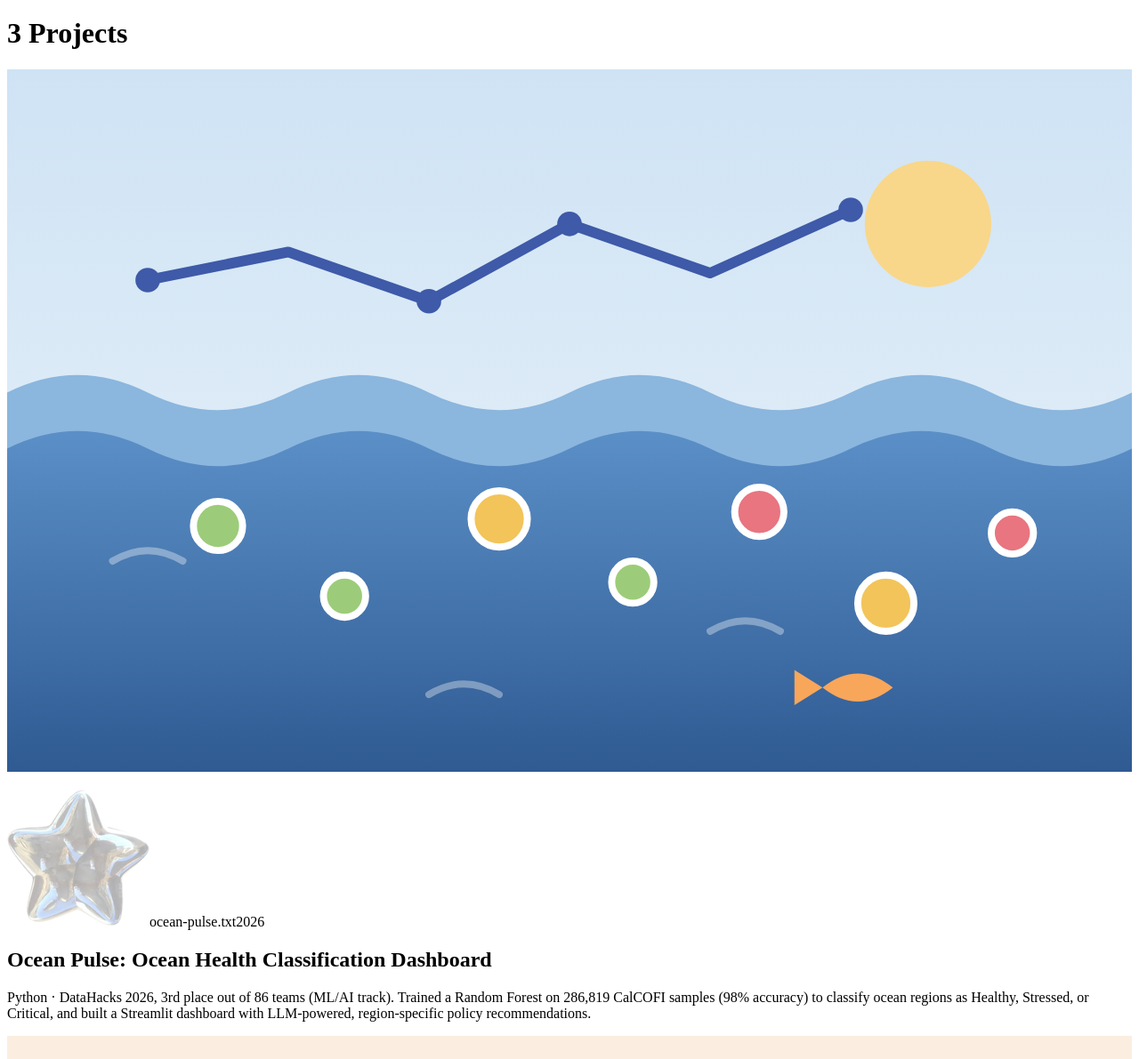
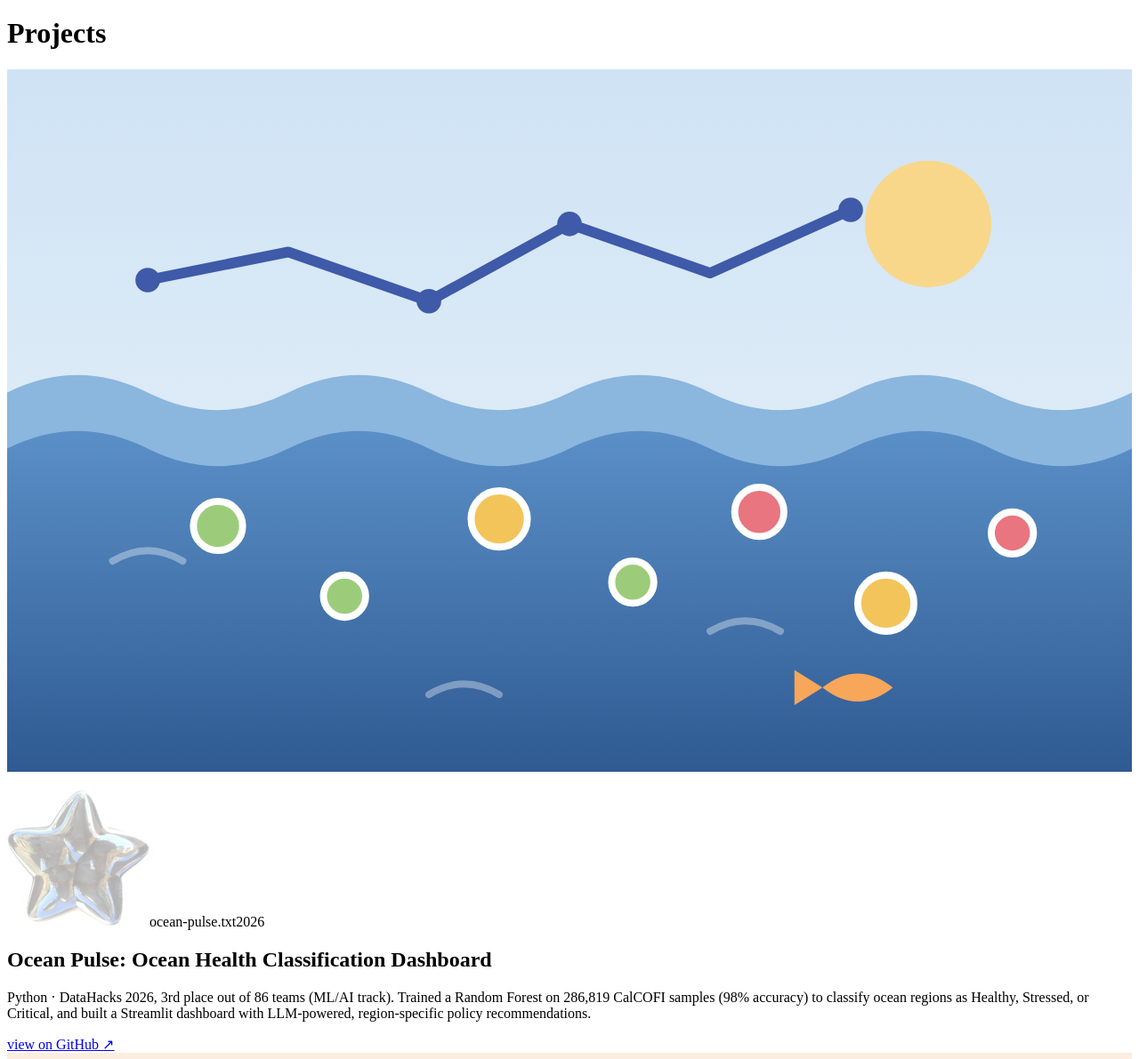
Before and after one commit to chouiie/portfolio, a website with bundled scripts: page projects/index.html in a window 1280 px wide. Shown: the part 289-1480 px from the top of the page at 89% size. Built offline with nearby package versions, Linux system fonts and the light colour scheme.

Commit message:
Add GitHub links and thanks note to projects

```diff
--- a/global.js
+++ b/global.js
@@ -175,6 +175,7 @@ export function renderProjects(projects, containerElement, headingLevel = 'h2')
         <p class="file-name"><img src="${BASE_PATH}images/glass-star.png" alt="">${fileName}<span class="project-year">${project.year ?? ''}</span></p>
         <${headingLevel}>${project.title ?? 'Untitled'}</${headingLevel}>
         <p>${project.description ?? ''}</p>
+        ${project.url ? `<a class="project-link" href="${project.url}" target="_blank">view on GitHub ↗</a>` : ''}
       </div>
     `;
     containerElement.appendChild(article);
--- a/lib/projects.json
+++ b/lib/projects.json
@@ -3,13 +3,15 @@
     "title": "Ocean Pulse: Ocean Health Classification Dashboard",
     "year": "2026",
     "image": "images/projects/ocean-pulse.svg",
-    "description": "Python · DataHacks 2026, 3rd place out of 86 teams (ML/AI track). Trained a Random Forest on 286,819 CalCOFI samples (98% accuracy) to classify ocean regions as Healthy, Stressed, or Critical, and built a Streamlit dashboard with LLM-powered, region-specific policy recommendations."
+    "description": "Python · DataHacks 2026, 3rd place out of 86 teams (ML/AI track). Trained a Random Forest on 286,819 CalCOFI samples (98% accuracy) to classify ocean regions as Healthy, Stressed, or Critical, and built a Streamlit dashboard with LLM-powered, region-specific policy recommendations.",
+    "url": "https://github.com/chouiie/datahacks-2026"
   },
   {
     "title": "Predicting NBA Success from NCAA Performance Metrics",
     "year": "2025",
     "image": "images/projects/nba-success.svg",
-    "description": "Python · Pandas · Regression. Merged 3 data sources into a dataset of 386 drafted players and built an OLS regression model; college Box Plus-Minus was the strongest predictor of NBA impact (β = 0.40, p < 0.001)."
+    "description": "Python · Pandas · Regression. Merged 3 data sources into a dataset of 386 drafted players and built an OLS regression model; college Box Plus-Minus was the strongest predictor of NBA impact (β = 0.40, p < 0.001).",
+    "url": "https://github.com/chouiie/Predicting-NBA-Impact-from-College-Performance."
   },
   {
     "title": "Image and Audio Processing App",
--- a/projects/index.html
+++ b/projects/index.html
@@ -4,7 +4,7 @@
     <meta charset="UTF-8">
     <meta name="viewport" content="width=device-width, initial-scale=1.0">
     <title>Projects</title>
-    <link rel="stylesheet" href="../style.css?v=5">
+    <link rel="stylesheet" href="../style.css?v=6">
     <script type="module" src="../global.js"></script>
     <script type="module" src="projects.js"></script>
 </head>
@@ -12,5 +12,7 @@
     <h1 class="projects-title">Projects</h1>
 
     <div class="projects"></div>
+
+    <p class="thanks">thanks for reading <span class="kaomoji">૮ ˶ᵔ ᵕ ᵔ˶ ა</span></p>
 </body>
 </html>
--- a/projects/projects.js
+++ b/projects/projects.js
@@ -3,9 +3,4 @@ import { fetchJSON, renderProjects } from '../global.js';
 const projects = await fetchJSON('../lib/projects.json');
 const projectsContainer = document.querySelector('.projects');
 
-const title = document.querySelector('.projects-title');
-if (title && projects) {
-  title.textContent = `${projects.length} Projects`;
-}
-
 renderProjects(projects, projectsContainer, 'h2');
--- a/style.css
+++ b/style.css
@@ -666,6 +666,33 @@ h2.about-title {
   }
 }
 
+.project-link {
+  display: inline-block;
+  margin-top: 0.6rem;
+  font-family: var(--font-mono);
+  font-size: 0.85rem;
+  color: var(--navy);
+  text-decoration: none;
+  border-bottom: 1px solid currentColor;
+
+  &:hover {
+    color: var(--ink);
+  }
+}
+
+.thanks {
+  margin-block: 3rem 1rem;
+  text-align: center;
+  font-family: var(--font-mono);
+  color: var(--muted);
+
+  .kaomoji {
+    font-family: system-ui, sans-serif;
+    font-size: 1.3em;
+    white-space: nowrap;
+  }
+}
+
 h1.projects-title {
   font-family: var(--font-serif);
   font-style: italic;
```
